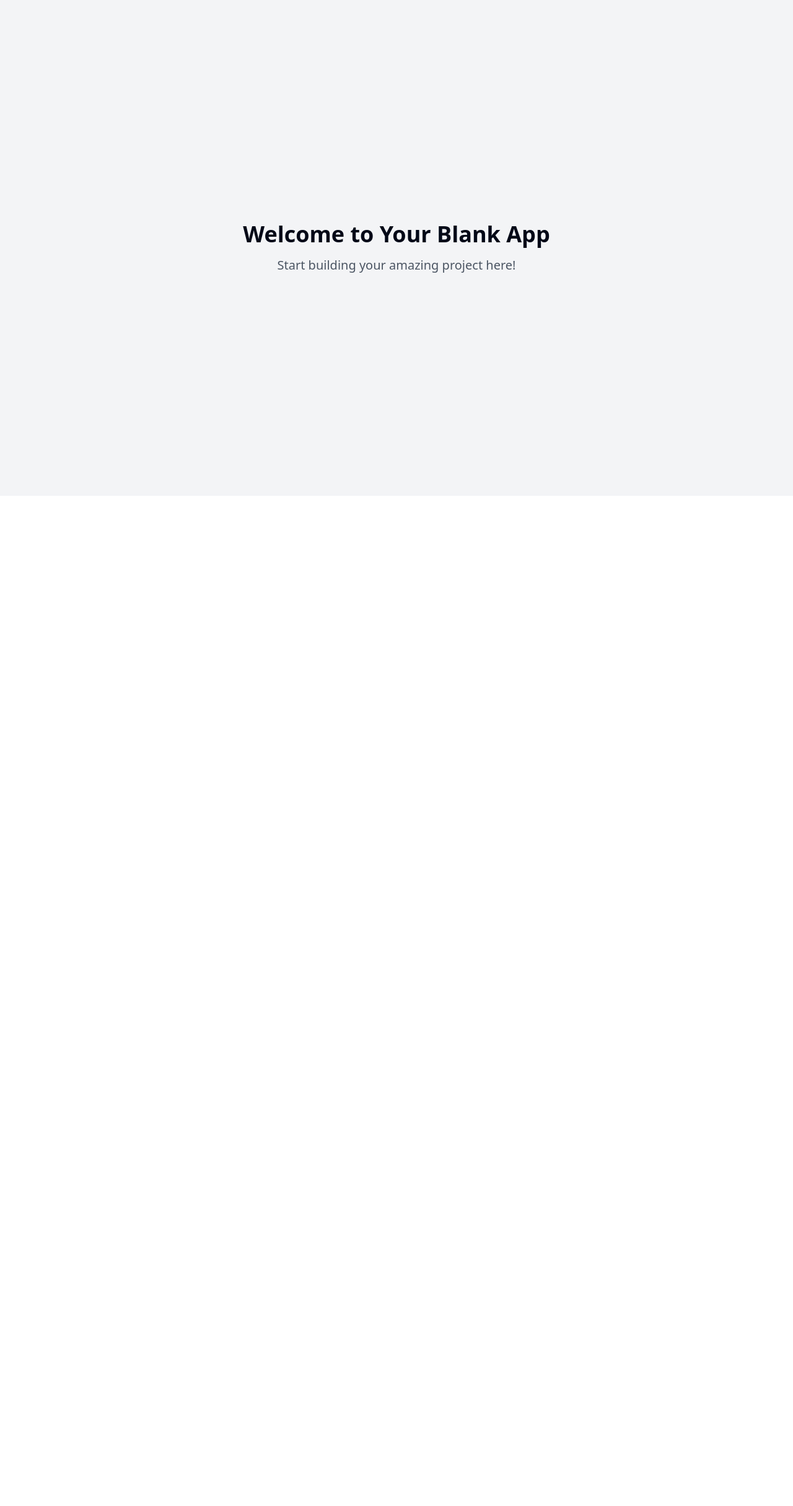
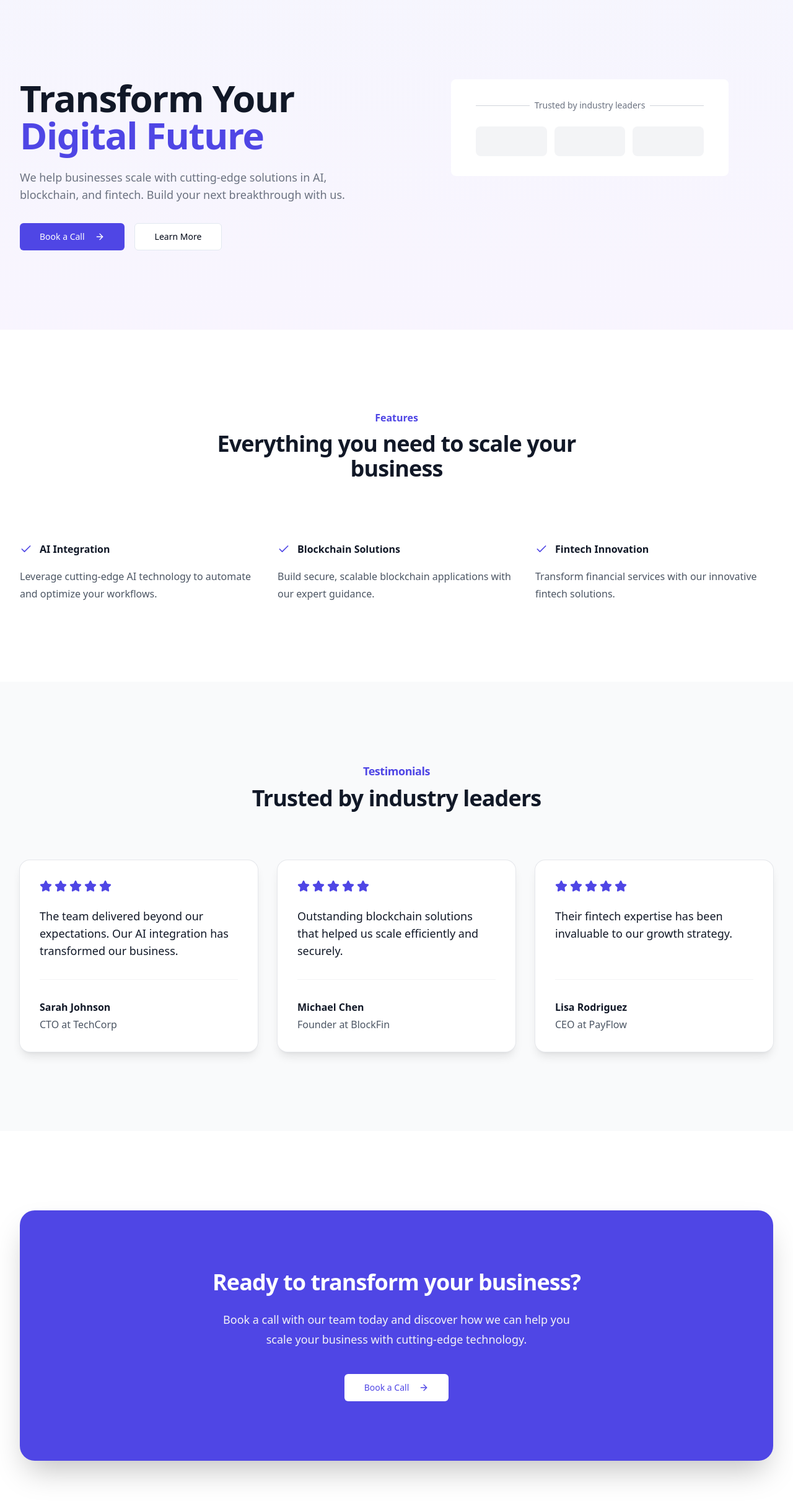
Before and after one commit to SiestaMarkets/siesta-markets-landing, a React (Vite) app: page / in a window 1280 px wide. Shown: the top 2430 px of the page at 62% size. Before the commit the page ends 800 px from the top, so only its background shows below. Built offline with nearby package versions, Linux system fonts and the light colour scheme.

Commit message:
Create high-converting landing page
Implemented a landing page for Siesta Markets, focusing on digital assets, AI, and fintech. The page includes sections for services offered, a call-to-action for booking consultations, and highlights of past projects and achievements.
[skip gpt_engineer]

```diff
--- /dev/null
+++ b/src/components/CTA.tsx
@@ -0,0 +1,29 @@
+import { Button } from "@/components/ui/button";
+import { ArrowRight } from "lucide-react";
+
+export const CTA = () => {
+  return (
+    <div className="bg-white">
+      <div className="mx-auto max-w-7xl py-24 sm:px-6 sm:py-32 lg:px-8">
+        <div className="relative isolate overflow-hidden bg-primary px-6 py-24 text-center shadow-2xl sm:rounded-3xl sm:px-16">
+          <h2 className="mx-auto max-w-2xl text-3xl font-bold tracking-tight text-white sm:text-4xl">
+            Ready to transform your business?
+          </h2>
+          <p className="mx-auto mt-6 max-w-xl text-lg leading-8 text-gray-100">
+            Book a call with our team today and discover how we can help you scale your business with cutting-edge technology.
+          </p>
+          <div className="mt-10 flex items-center justify-center gap-x-6">
+            <Button
+              size="lg"
+              variant="secondary"
+              className="group bg-white text-primary hover:bg-gray-100"
+            >
+              Book a Call
+              <ArrowRight className="ml-2 h-4 w-4 transition-transform group-hover:translate-x-1" />
+            </Button>
+          </div>
+        </div>
+      </div>
+    </div>
+  );
+};
--- /dev/null
+++ b/src/components/Features.tsx
@@ -0,0 +1,52 @@
+import { Check } from "lucide-react";
+
+const features = [
+  {
+    title: "AI Integration",
+    description: "Leverage cutting-edge AI technology to automate and optimize your workflows.",
+  },
+  {
+    title: "Blockchain Solutions",
+    description: "Build secure, scalable blockchain applications with our expert guidance.",
+  },
+  {
+    title: "Fintech Innovation",
+    description: "Transform financial services with our innovative fintech solutions.",
+  },
+];
+
+export const Features = () => {
+  return (
+    <div className="bg-white py-24 sm:py-32">
+      <div className="mx-auto max-w-7xl px-6 lg:px-8">
+        <div className="mx-auto max-w-2xl lg:text-center">
+          <h2 className="text-base font-semibold leading-7 text-primary">
+            Features
+          </h2>
+          <p className="mt-2 text-3xl font-bold tracking-tight text-gray-900 sm:text-4xl">
+            Everything you need to scale your business
+          </p>
+        </div>
+        <div className="mx-auto mt-16 max-w-2xl sm:mt-20 lg:mt-24 lg:max-w-none">
+          <dl className="grid max-w-xl grid-cols-1 gap-x-8 gap-y-16 lg:max-w-none lg:grid-cols-3">
+            {features.map((feature, i) => (
+              <div
+                key={feature.title}
+                className="flex flex-col animate-fadeIn"
+                style={{ animationDelay: `${i * 0.1}s` }}
+              >
+                <dt className="flex items-center gap-x-3 text-base font-semibold leading-7 text-gray-900">
+                  <Check className="h-5 w-5 flex-none text-primary" />
+                  {feature.title}
+                </dt>
+                <dd className="mt-4 flex flex-auto flex-col text-base leading-7 text-gray-600">
+                  <p className="flex-auto">{feature.description}</p>
+                </dd>
+              </div>
+            ))}
+          </dl>
+        </div>
+      </div>
+    </div>
+  );
+};
--- /dev/null
+++ b/src/components/Hero.tsx
@@ -0,0 +1,57 @@
+import { Button } from "@/components/ui/button";
+import { ArrowRight } from "lucide-react";
+
+export const Hero = () => {
+  return (
+    <div className="relative overflow-hidden bg-gradient-to-b from-primary/5 to-secondary/5 py-20 sm:py-32">
+      <div className="mx-auto max-w-7xl px-4 sm:px-6 lg:px-8">
+        <div className="lg:grid lg:grid-cols-12 lg:gap-8">
+          <div className="sm:text-center md:mx-auto md:max-w-2xl lg:col-span-6 lg:text-left">
+            <h1 className="text-4xl font-bold tracking-tight text-gray-900 sm:text-5xl md:text-6xl">
+              <span className="block">Transform Your</span>
+              <span className="block text-primary">Digital Future</span>
+            </h1>
+            <p className="mt-6 text-lg text-gray-500">
+              We help businesses scale with cutting-edge solutions in AI, blockchain, and fintech.
+              Build your next breakthrough with us.
+            </p>
+            <div className="mt-8 flex gap-4 sm:justify-center lg:justify-start">
+              <Button size="lg" className="group">
+                Book a Call
+                <ArrowRight className="ml-2 h-4 w-4 transition-transform group-hover:translate-x-1" />
+              </Button>
+              <Button variant="outline" size="lg">
+                Learn More
+              </Button>
+            </div>
+          </div>
+          <div className="mt-16 sm:mt-24 lg:col-span-6 lg:mt-0">
+            <div className="bg-white sm:mx-auto sm:w-full sm:max-w-md sm:overflow-hidden sm:rounded-lg">
+              <div className="px-4 py-8 sm:px-10">
+                <div className="relative">
+                  <div className="absolute inset-0 flex items-center">
+                    <div className="w-full border-t border-gray-300" />
+                  </div>
+                  <div className="relative flex justify-center text-sm">
+                    <span className="bg-white px-2 text-gray-500">
+                      Trusted by industry leaders
+                    </span>
+                  </div>
+                </div>
+                <div className="mt-6 grid grid-cols-3 gap-3">
+                  {[1, 2, 3].map((i) => (
+                    <div
+                      key={i}
+                      className="h-12 rounded-lg bg-gray-100 animate-fadeIn"
+                      style={{ animationDelay: `${i * 0.1}s` }}
+                    />
+                  ))}
+                </div>
+              </div>
+            </div>
+          </div>
+        </div>
+      </div>
+    </div>
+  );
+};
--- /dev/null
+++ b/src/components/Testimonials.tsx
@@ -0,0 +1,66 @@
+import { Star } from "lucide-react";
+
+const testimonials = [
+  {
+    content: "The team delivered beyond our expectations. Our AI integration has transformed our business.",
+    author: "Sarah Johnson",
+    role: "CTO at TechCorp",
+  },
+  {
+    content: "Outstanding blockchain solutions that helped us scale efficiently and securely.",
+    author: "Michael Chen",
+    role: "Founder at BlockFin",
+  },
+  {
+    content: "Their fintech expertise has been invaluable to our growth strategy.",
+    author: "Lisa Rodriguez",
+    role: "CEO at PayFlow",
+  },
+];
+
+export const Testimonials = () => {
+  return (
+    <div className="bg-gray-50 py-24 sm:py-32">
+      <div className="mx-auto max-w-7xl px-6 lg:px-8">
+        <div className="mx-auto max-w-xl text-center">
+          <h2 className="text-lg font-semibold leading-8 tracking-tight text-primary">
+            Testimonials
+          </h2>
+          <p className="mt-2 text-3xl font-bold tracking-tight text-gray-900 sm:text-4xl">
+            Trusted by industry leaders
+          </p>
+        </div>
+        <div className="mx-auto mt-16 flow-root max-w-2xl sm:mt-20 lg:mx-0 lg:max-w-none">
+          <div className="grid grid-cols-1 gap-8 sm:grid-cols-2 lg:grid-cols-3">
+            {testimonials.map((testimonial, i) => (
+              <div
+                key={testimonial.author}
+                className="flex flex-col justify-between rounded-2xl bg-white p-8 shadow-lg ring-1 ring-gray-200 animate-fadeIn"
+                style={{ animationDelay: `${i * 0.1}s` }}
+              >
+                <div>
+                  <div className="flex gap-x-1">
+                    {[...Array(5)].map((_, i) => (
+                      <Star
+                        key={i}
+                        className="h-5 w-5 text-primary"
+                        fill="currentColor"
+                      />
+                    ))}
+                  </div>
+                  <p className="mt-6 text-lg leading-7 text-gray-900">
+                    {testimonial.content}
+                  </p>
+                </div>
+                <div className="mt-8 border-t border-gray-100 pt-8">
+                  <p className="font-semibold text-gray-900">{testimonial.author}</p>
+                  <p className="mt-1 text-gray-600">{testimonial.role}</p>
+                </div>
+              </div>
+            ))}
+          </div>
+        </div>
+      </div>
+    </div>
+  );
+};
--- a/src/pages/Index.tsx
+++ b/src/pages/Index.tsx
@@ -1,12 +1,15 @@
-// Update this page (the content is just a fallback if you fail to update the page)
+import { Hero } from "@/components/Hero";
+import { Features } from "@/components/Features";
+import { Testimonials } from "@/components/Testimonials";
+import { CTA } from "@/components/CTA";
 
 const Index = () => {
   return (
-    <div className="min-h-screen flex items-center justify-center bg-gray-100">
-      <div className="text-center">
-        <h1 className="text-4xl font-bold mb-4">Welcome to Your Blank App</h1>
-        <p className="text-xl text-gray-600">Start building your amazing project here!</p>
-      </div>
+    <div className="min-h-screen bg-white">
+      <Hero />
+      <Features />
+      <Testimonials />
+      <CTA />
     </div>
   );
 };
--- a/tailwind.config.ts
+++ b/tailwind.config.ts
@@ -12,85 +12,72 @@ export default {
   theme: {
     container: {
       center: true,
-			padding: '2rem',
+      padding: "2rem",
       screens: {
-				'2xl': '1400px'
-			}
+        "2xl": "1400px",
+      },
     },
     extend: {
       colors: {
-				border: 'hsl(var(--border))',
-				input: 'hsl(var(--input))',
-				ring: 'hsl(var(--ring))',
-				background: 'hsl(var(--background))',
-				foreground: 'hsl(var(--foreground))',
+        border: "hsl(var(--border))",
+        input: "hsl(var(--input))",
+        ring: "hsl(var(--ring))",
+        background: "hsl(var(--background))",
+        foreground: "hsl(var(--foreground))",
         primary: {
-					DEFAULT: 'hsl(var(--primary))',
-					foreground: 'hsl(var(--primary-foreground))'
+          DEFAULT: "#4F46E5",
+          foreground: "#ffffff",
         },
         secondary: {
-					DEFAULT: 'hsl(var(--secondary))',
-					foreground: 'hsl(var(--secondary-foreground))'
+          DEFAULT: "#7C3AED",
+          foreground: "#ffffff",
         },
         destructive: {
-					DEFAULT: 'hsl(var(--destructive))',
-					foreground: 'hsl(var(--destructive-foreground))'
+          DEFAULT: "hsl(var(--destructive))",
+          foreground: "hsl(var(--destructive-foreground))",
         },
         muted: {
-					DEFAULT: 'hsl(var(--muted))',
-					foreground: 'hsl(var(--muted-foreground))'
+          DEFAULT: "hsl(var(--muted))",
+          foreground: "hsl(var(--muted-foreground))",
         },
         accent: {
-					DEFAULT: 'hsl(var(--accent))',
-					foreground: 'hsl(var(--accent-foreground))'
+          DEFAULT: "hsl(var(--accent))",
+          foreground: "hsl(var(--accent-foreground))",
         },
         popover: {
-					DEFAULT: 'hsl(var(--popover))',
-					foreground: 'hsl(var(--popover-foreground))'
+          DEFAULT: "hsl(var(--popover))",
+          foreground: "hsl(var(--popover-foreground))",
         },
         card: {
-					DEFAULT: 'hsl(var(--card))',
-					foreground: 'hsl(var(--card-foreground))'
+          DEFAULT: "hsl(var(--card))",
+          foreground: "hsl(var(--card-foreground))",
         },
-				sidebar: {
-					DEFAULT: 'hsl(var(--sidebar-background))',
-					foreground: 'hsl(var(--sidebar-foreground))',
-					primary: 'hsl(var(--sidebar-primary))',
-					'primary-foreground': 'hsl(var(--sidebar-primary-foreground))',
-					accent: 'hsl(var(--sidebar-accent))',
-					'accent-foreground': 'hsl(var(--sidebar-accent-foreground))',
-					border: 'hsl(var(--sidebar-border))',
-					ring: 'hsl(var(--sidebar-ring))'
-				}
       },
       borderRadius: {
-				lg: 'var(--radius)',
-				md: 'calc(var(--radius) - 2px)',
-				sm: 'calc(var(--radius) - 4px)'
+        lg: "var(--radius)",
+        md: "calc(var(--radius) - 2px)",
+        sm: "calc(var(--radius) - 4px)",
       },
       keyframes: {
-				'accordion-down': {
-					from: {
-						height: '0'
+        "accordion-down": {
+          from: { height: "0" },
+          to: { height: "var(--radix-accordion-content-height)" },
         },
-					to: {
-						height: 'var(--radix-accordion-content-height)'
-					}
+        "accordion-up": {
+          from: { height: "var(--radix-accordion-content-height)" },
+          to: { height: "0" },
         },
-				'accordion-up': {
-					from: {
-						height: 'var(--radix-accordion-content-height)'
+        fadeIn: {
+          from: { opacity: "0", transform: "translateY(10px)" },
+          to: { opacity: "1", transform: "translateY(0)" },
         },
-					to: {
-						height: '0'
-					}
-				}
       },
       animation: {
-				'accordion-down': 'accordion-down 0.2s ease-out',
-				'accordion-up': 'accordion-up 0.2s ease-out'
-			}
-		}
+        "accordion-down": "accordion-down 0.2s ease-out",
+        "accordion-up": "accordion-up 0.2s ease-out",
+        fadeIn: "fadeIn 0.5s ease-out forwards",
+      },
+    },
   },
   plugins: [require("tailwindcss-animate")],
 } satisfies Config;
```
Lines whose indentation alone changed are shown as unchanged.
